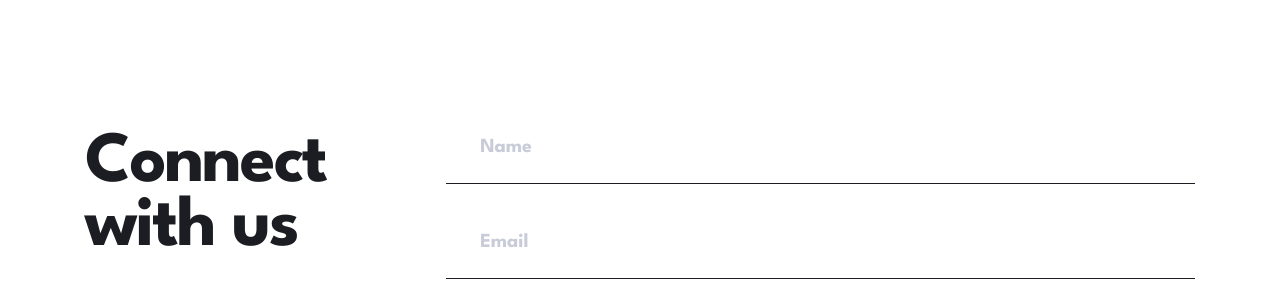
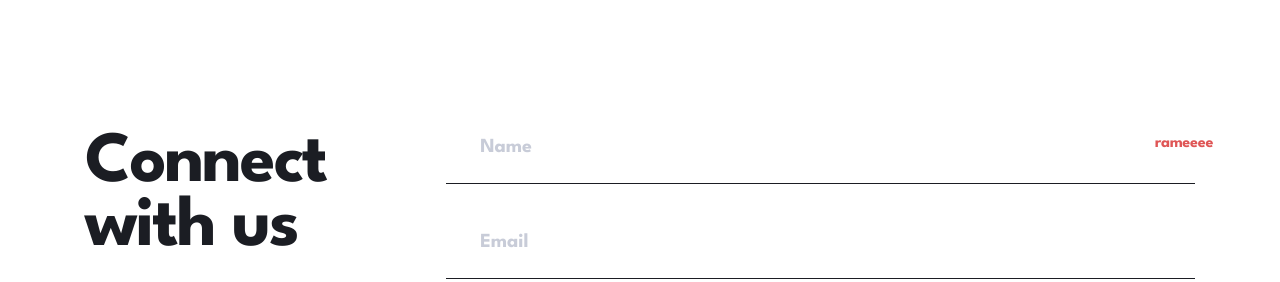
Before and after one commit to gigakhrz/arch-studio-multi-page-website, a Next.js app: page /contact in a window 1280 px wide. Shown: the part 2160-2442 px from the top of the page. Built offline with nearby package versions, Linux system fonts and the light colour scheme.

Commit message:
some bugs

```diff
--- a/src/app/components/contacChilds/ConectWithUs.tsx
+++ b/src/app/components/contacChilds/ConectWithUs.tsx
@@ -1,3 +1,5 @@
+"use client";
+
 import Image from "next/image";
 import arrowSvg from "../../../../public/assets/icons/Group 18.svg";
 import { useForm } from "react-hook-form";
@@ -18,6 +20,9 @@ export default function ConnectWith() {
     resolver: yupResolver(userSchema),
   });
 
+  const onSubmit = (data: object) => {
+    console.log(data);
+  };
   return (
     <div className="w-[375px] px-[32px] gap-[42px] flex flex-col md:w-[573px] md:p-0 lg:flex-row lg:w-[860px] xl:w-[1110px]">
       <h2
@@ -26,7 +31,10 @@ export default function ConnectWith() {
       >
         Connect with us
       </h2>
-      <form className="w-full flex flex-col gap-[43px]">
+      <form
+        onSubmit={handleSubmit(onSubmit)}
+        className="w-full flex flex-col gap-[43px]"
+      >
         <div className="flex flex-col w-full gap-[21px] relative">
           <input
             type="text"
@@ -34,8 +42,8 @@ export default function ConnectWith() {
             {...register("name")}
             className="pl-[34px] text-[20px] text-[#1B1D23] font-bold leading-normal tracking-[ -0.312px] placeholder-[#C8CCD8] outline-none"
           />
-          <p className="absolute right-0 text-[16px] text-[#DF5656] font-bold leading-normal tracking-[-0.281px]">
-            {errors.name?.message}
+          <p className="absolute w-[40px] h-[100px] right-0 text-[16px] text-[#DF5656] font-bold leading-normal tracking-[-0.281px]">
+            {errors.name?.message} rameeee
           </p>
           <hr className="h-[1px] border-none bg-[#1B1D23]" />
         </div>
```
